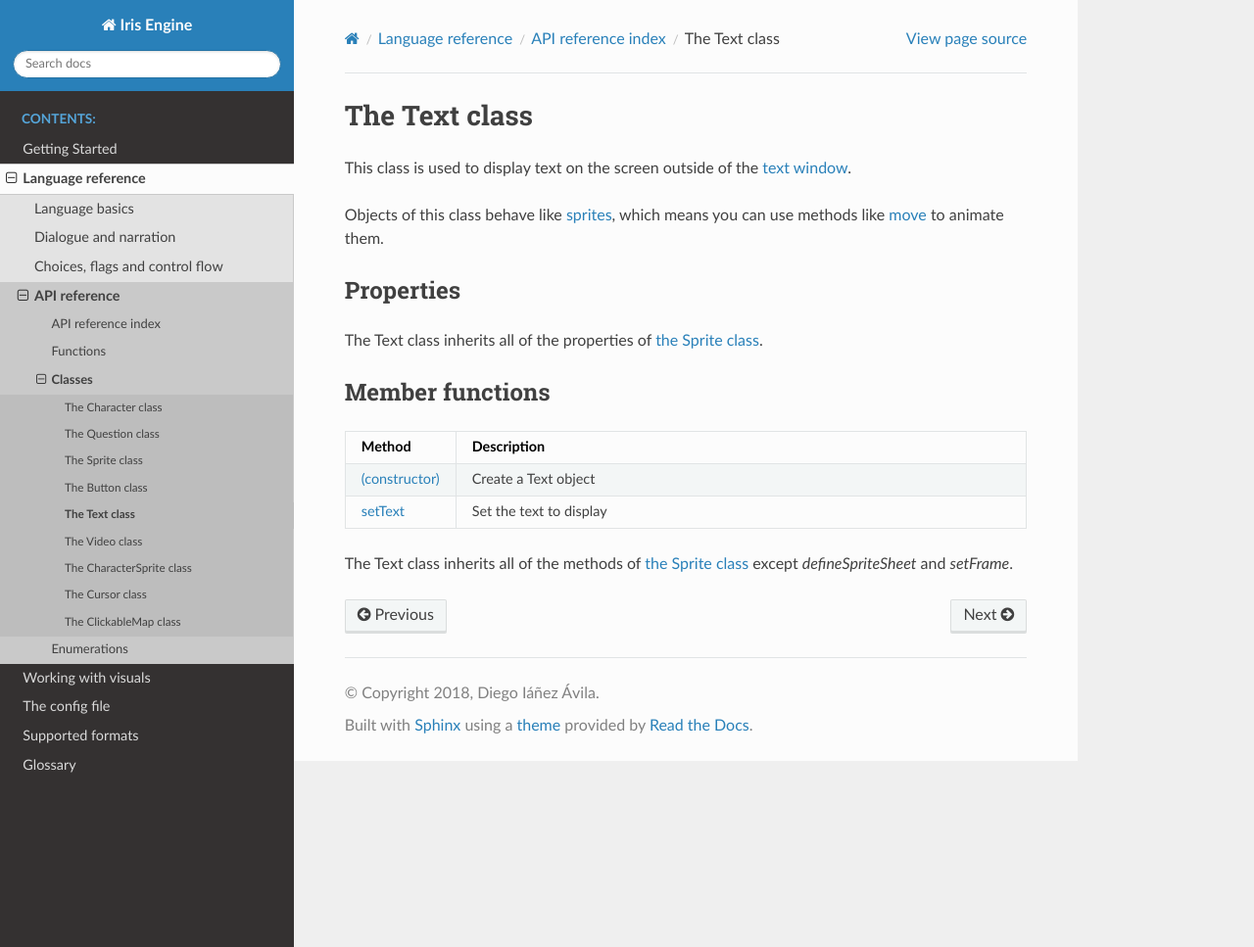
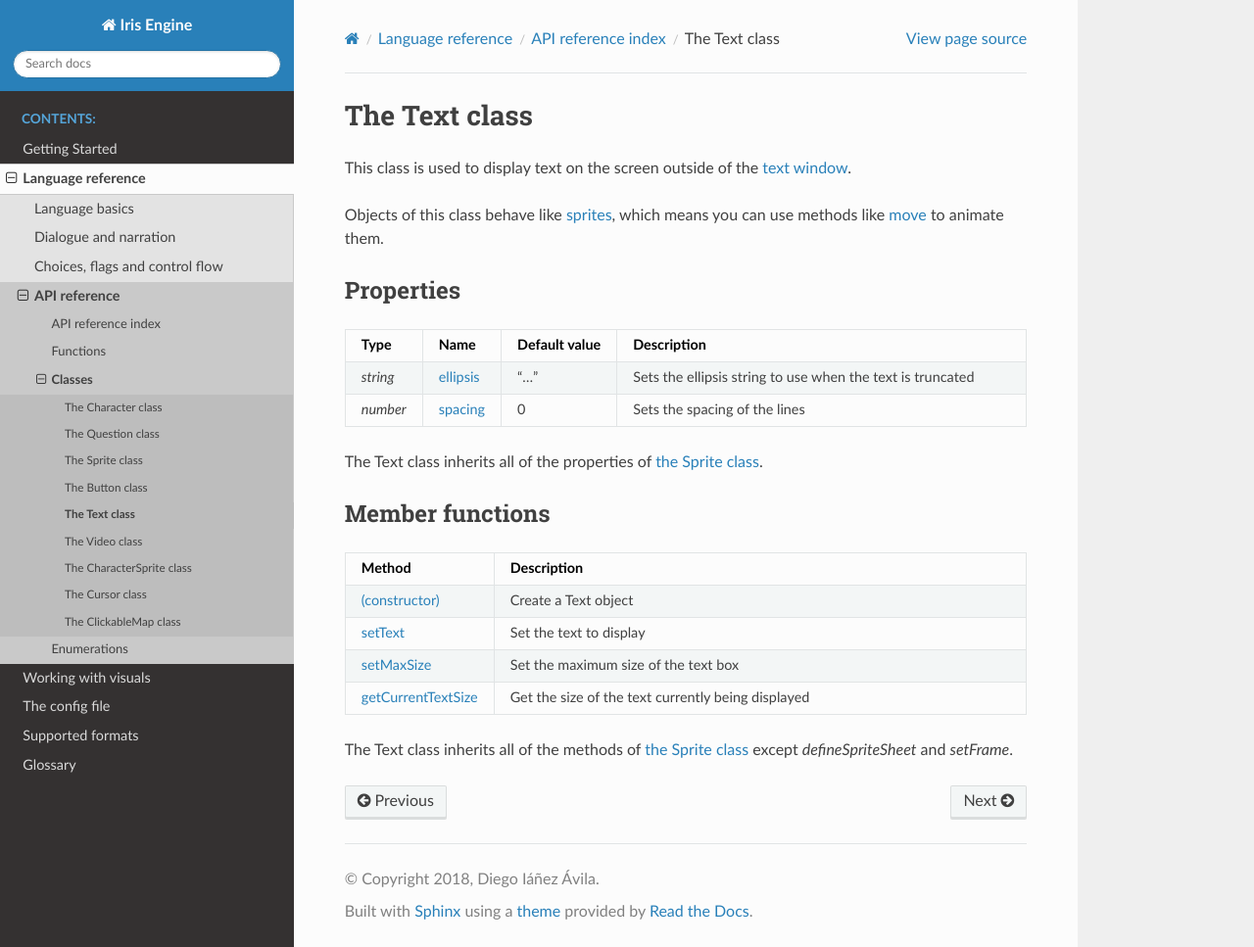
Before and after one commit to diegodan1893/Iris-Engine, a Sphinx documentation site: the page built from docs/en/source/language/api/classes/text/top.rst, in a window 1280 px wide and 967 px high. Shown: the whole window at 98% size. Built offline with Sphinx 7.4.7 and the Read the Docs theme 2.0.0, drawn with Linux system fonts in a browser that asks for light colours.

Commit message:
Update documentation for the Text class

```diff
--- a/docs/en/source/language/api/classes/text/top.rst
+++ b/docs/en/source/language/api/classes/text/top.rst
@@ -9,6 +9,23 @@ methods like :doc:`move<../sprite/move>` to animate them.
 
 Properties
 ^^^^^^^^^^
+
+.. toctree::
+    :hidden:
+
+    ellipsis
+    spacing
+
+.. table::
+    :widths: 1 1 1 100
+
+    +----------+---------------------------+---------------+------------------------------------------------------------+
+    | Type     | Name                      | Default value | Description                                                |
+    +==========+===========================+===============+============================================================+
+    | *string* | :doc:`ellipsis<ellipsis>` | "..."         | Sets the ellipsis string to use when the text is truncated |
+    +----------+---------------------------+---------------+------------------------------------------------------------+
+    | *number* | :doc:`spacing<spacing>`   | 0             | Sets the spacing of the lines                              |
+    +----------+---------------------------+---------------+------------------------------------------------------------+
 
 The Text class inherits all of the properties of
 :doc:`the Sprite class <../sprite/top>`.
@@ -22,17 +39,23 @@ Member functions
 
     constructor
     setText
+    setMaxSize
+    getCurrentTextSize
 
 .. table::
     :widths: 1 100
 
-    +-----------------------------------+-------------------------+
-    | Method                            | Description             |
-    +===================================+=========================+
-    | :doc:`(constructor)<constructor>` | Create a Text object    |
-    +-----------------------------------+-------------------------+
-    | :doc:`setText<setText>`           | Set the text to display |
-    +-----------------------------------+-------------------------+
+    +-----------------------------------------------+----------------------------------------------------+
+    | Method                                        | Description                                        |
+    +===============================================+====================================================+
+    | :doc:`(constructor)<constructor>`             | Create a Text object                               |
+    +-----------------------------------------------+----------------------------------------------------+
+    | :doc:`setText<setText>`                       | Set the text to display                            |
+    +-----------------------------------------------+----------------------------------------------------+
+    | :doc:`setMaxSize<setMaxSize>`                 | Set the maximum size of the text box               |
+    +-----------------------------------------------+----------------------------------------------------+
+    | :doc:`getCurrentTextSize<getCurrentTextSize>` | Get the size of the text currently being displayed |
+    +-----------------------------------------------+----------------------------------------------------+
 
 The Text class inherits all of the methods of
 :doc:`the Sprite class <../sprite/top>` except *defineSpriteSheet* and *setFrame*.
```
Also changed, not shown: docs/en/source/language/api/classes/text/ellipsis.rst (added, +41 -0 lines), docs/en/source/language/api/classes/text/getCurrentTextSize.rst (added, +59 -0 lines), docs/en/source/language/api/classes/text/setMaxSize.rst (added, +69 -0 lines), docs/en/source/language/api/classes/text/spacing.rst (added, +38 -0 lines).
